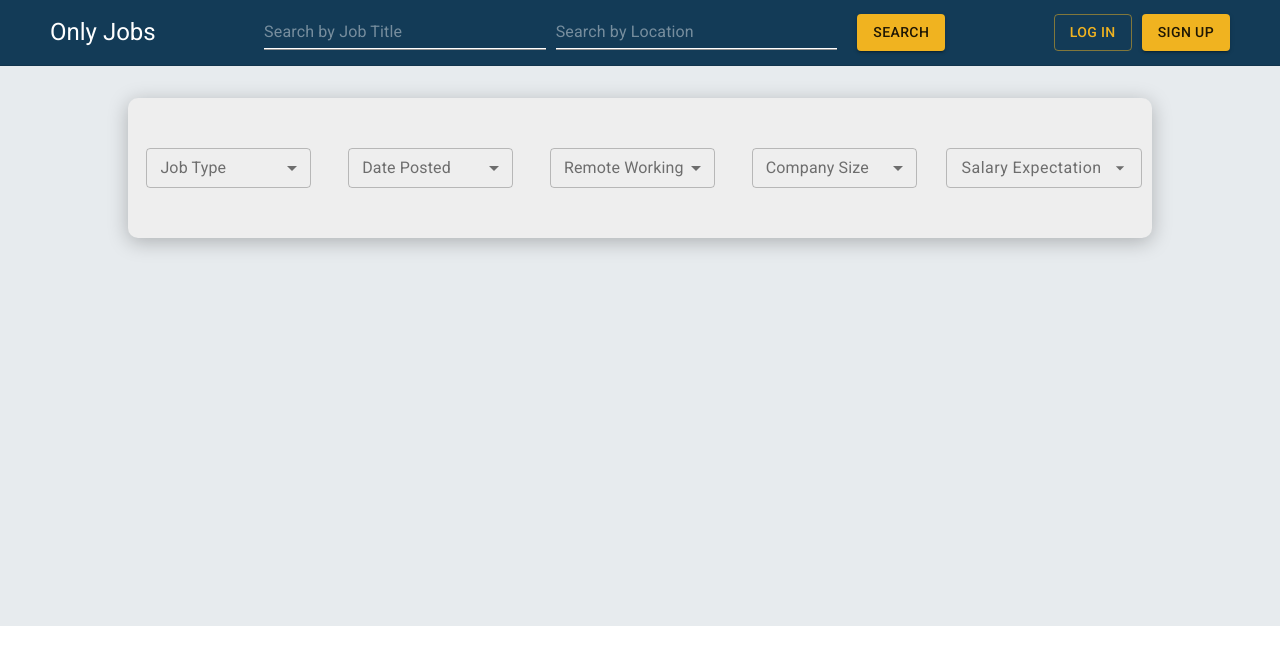
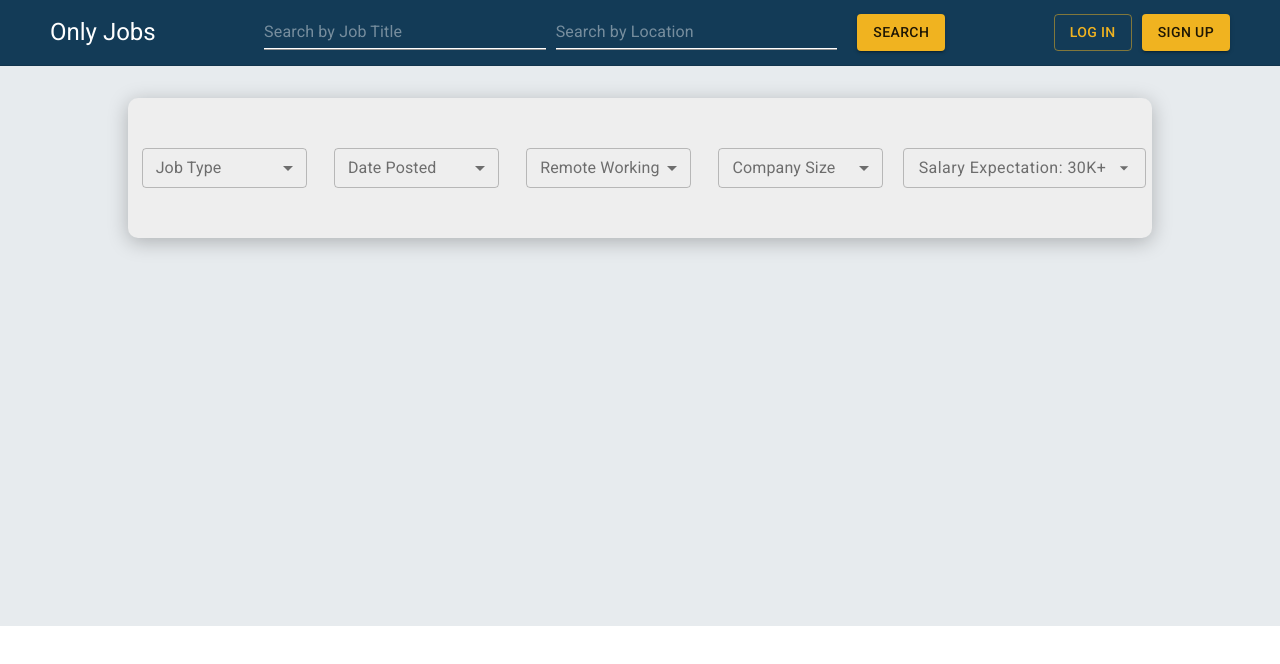
Before and after one commit to TeamLVNDR/OnlyJobs, a React (Create React App) app in the folder OnlyJobs/frontend/: page / in a window 1280 px wide. Shown: the top 664 px of the page. Built offline with nearby package versions, Linux system fonts and the light colour scheme.

Commit message:
SalaryFilter wording change

```diff
--- a/OnlyJobs/frontend/src/components/SalaryFilter.js
+++ b/OnlyJobs/frontend/src/components/SalaryFilter.js
@@ -84,7 +84,7 @@ const SalaryFilter = () => {
     return (
       <>
         <Button aria-describedby={id} variant="outlined" onClick={handleClick} endIcon={<ArrowDropDownIcon/>} color='inherit' className={classes.buttonColors}>
-          Salary Expectation
+          Salary Expectation: {valuetext(salary) + '+'}
         </Button>
         <Popover
           id={id}
```
